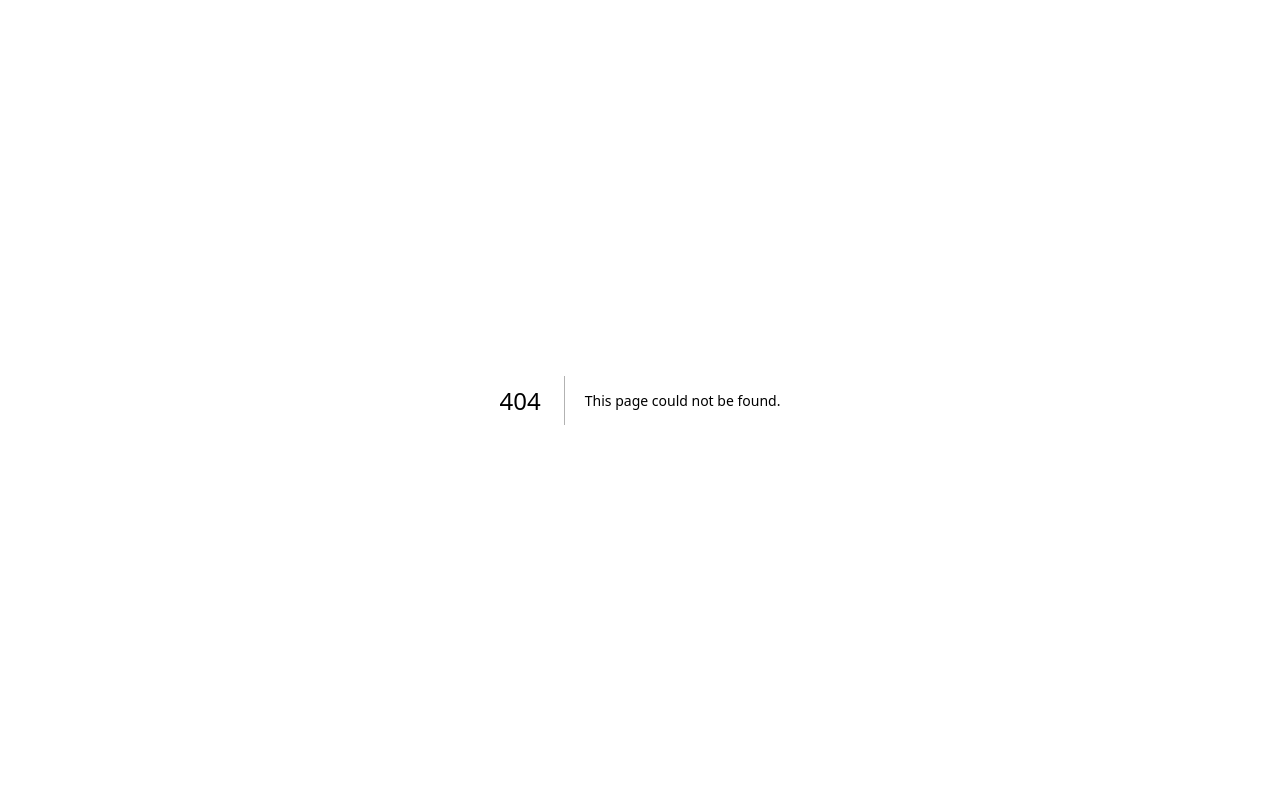
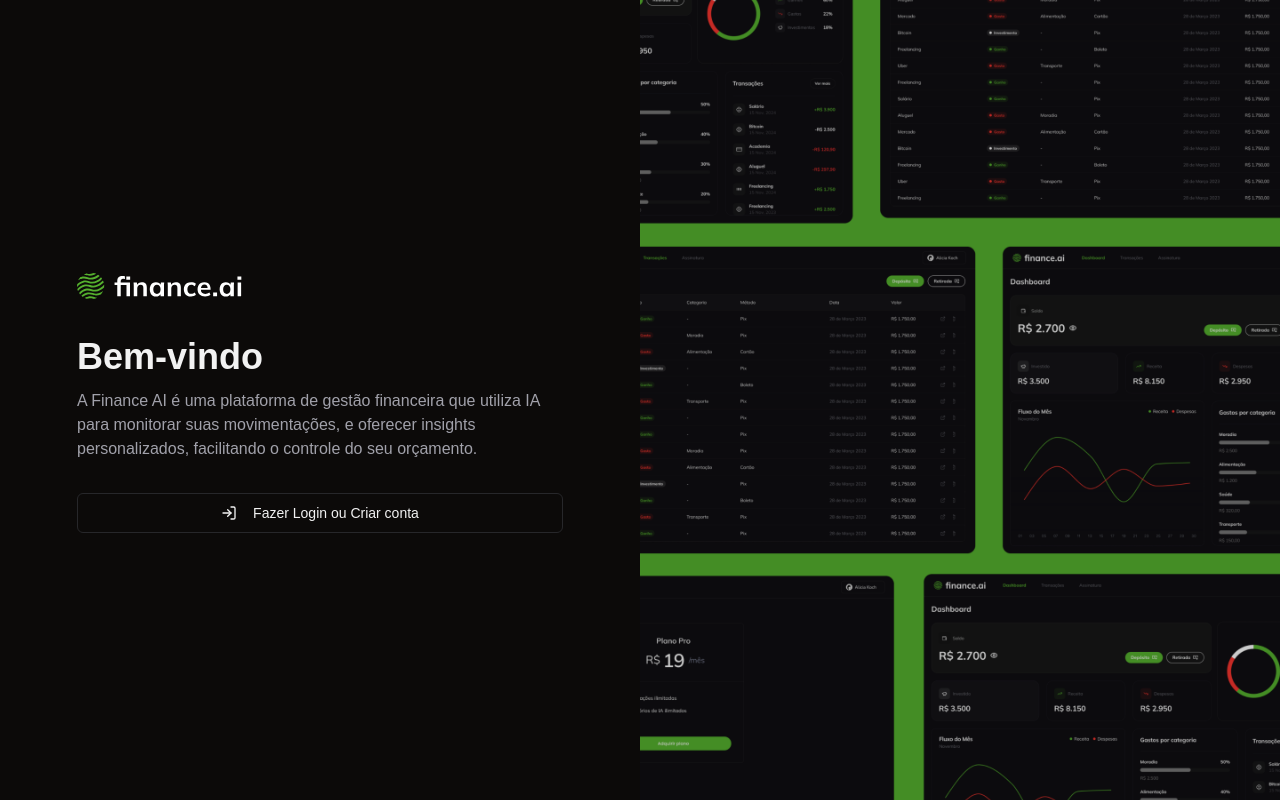
Before and after one commit to RafaeldAngeles/Finance, a Next.js app: page /login in a window 1280 px wide. Before the commit this address had no page. Built offline with nearby package versions, Linux system fonts and the light colour scheme.

Commit message:
feat: add login page

```diff
--- /dev/null
+++ b/app/login/page.tsx
@@ -0,0 +1,40 @@
+import Image from "next/image";
+import { Button } from "../_components/ui/button";
+import { LogInIcon } from "lucide-react";
+
+const LoginPage = () => {
+  return (
+    <div className="grid h-full grid-cols-2">
+      <div className="mx-auto flex h-full max-w-[550px] flex-col justify-center p-8">
+        <Image
+          src="/logo.svg"
+          alt="logo Finance"
+          width={173}
+          height={39}
+          className="mb-8"
+        />
+        <h1 className="mb-3 text-4xl font-bold">Bem-vindo</h1>
+        <p className="text-muted-foreground mb-8">
+          A Finance AI é uma plataforma de gestão financeira que utiliza IA para
+          monitorar suas movimentações, e oferecer insights personalizados,
+          facilitando o controle do seu orçamento.
+        </p>
+        <Button variant="outline">
+          <LogInIcon className="mr-2" />
+          Fazer Login ou Criar conta
+        </Button>
+      </div>
+
+      <div className="relative h-full w-full">
+        <Image
+          src="/login.png"
+          alt="faça o login"
+          fill
+          className="object-cover"
+        />
+      </div>
+    </div>
+  );
+};
+
+export default LoginPage;
```
Also changed, not shown: public/login.png (added), public/logo.svg (added).
